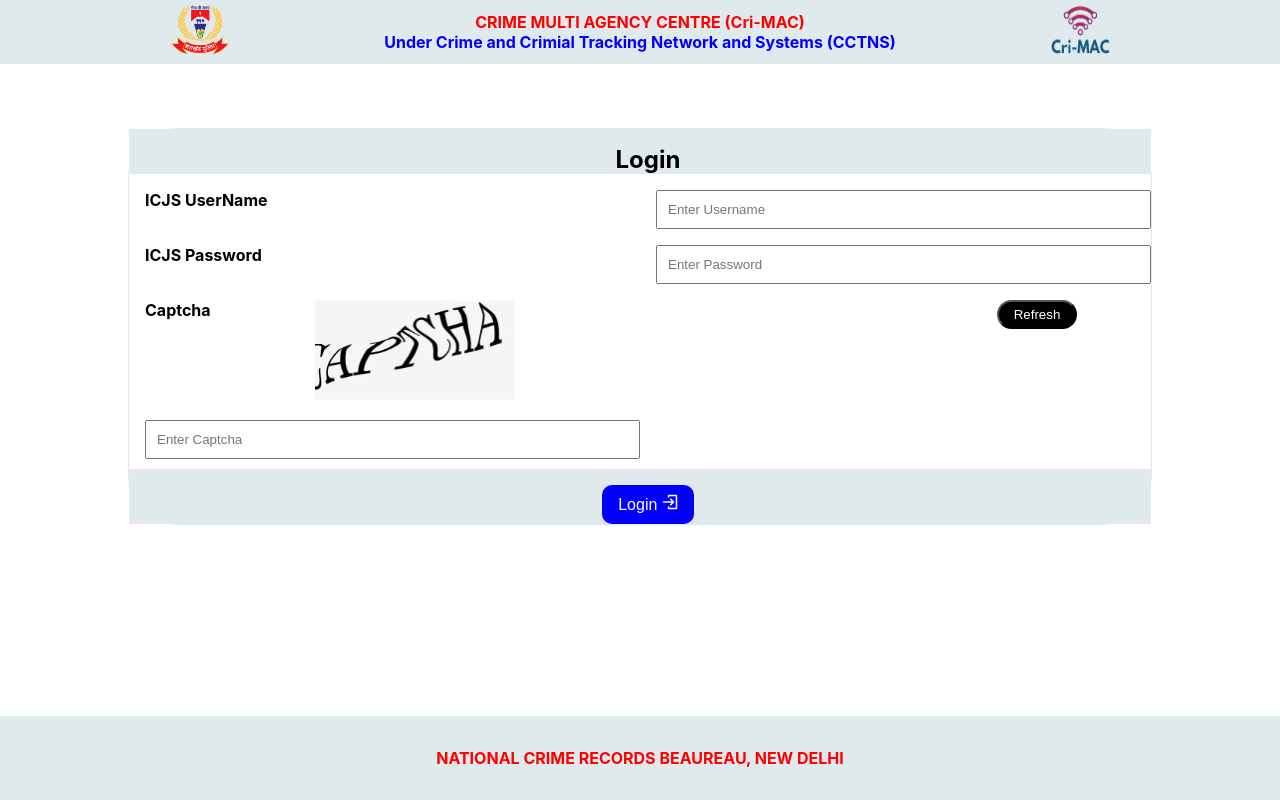
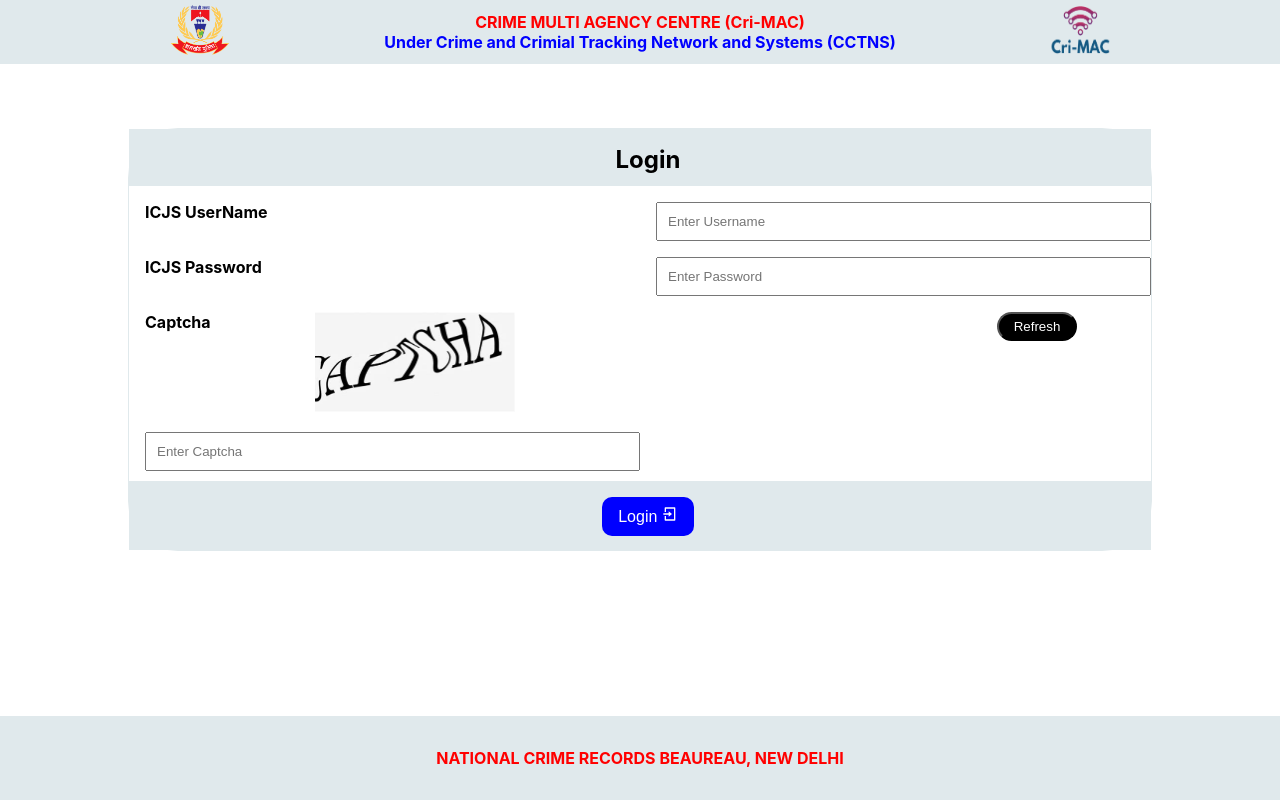
Before and after one commit to PraveenPandey987/Cri-Mac, a React (Create React App) app: page / in a window 1280 px wide. Built offline with nearby package versions, Linux system fonts and the light colour scheme.

Commit message:
Login Icon changed
Used React icons for Login button

```diff
--- a/package.json
+++ b/package.json
@@ -13,6 +13,7 @@
     "history": "^5.3.0",
     "react": "^18.2.0",
     "react-dom": "^18.2.0",
+    "react-icons": "^4.11.0",
     "react-router-dom": "^6.16.0",
     "react-scripts": "^5.0.1",
     "web-vitals": "^2.1.4"
--- a/src/components/FormHome.js
+++ b/src/components/FormHome.js
@@ -1,6 +1,6 @@
 import * as React from "react";
 import Grid from "@mui/material/Grid";
-import Login from "../assets/login.png";
+import {RiLoginBoxLine} from 'react-icons/ri'
 import Box from "@mui/material/Box";
 import Captcha from "../assets/captcha.jpg";
 function formhome() {
@@ -37,6 +37,7 @@
               fontWeight: "bold",
               textAlign: "center",
               fontSize: "1.5em",
+              paddingBottom:".5em"
             }}
           >
             Login
@@ -148,6 +149,7 @@
             justifyContent: "center",
             alignItems: "center",
             backgroundColor: "#E0E9EC",
+            paddingBottom:".9em"
           }}
           xs={12}
         >
@@ -162,7 +164,7 @@
               border: "none",
             }}
           >
-            Login <img src={Login} alt="" srcset="" />
+            Login <RiLoginBoxLine />
           </button>
         </Grid>
         {/* <Grid>This Site can be Best Viewed inn Chrome</Grid> */}
```
Also changed, not shown: 1 other file (tests, documents, lock files or other folders).
